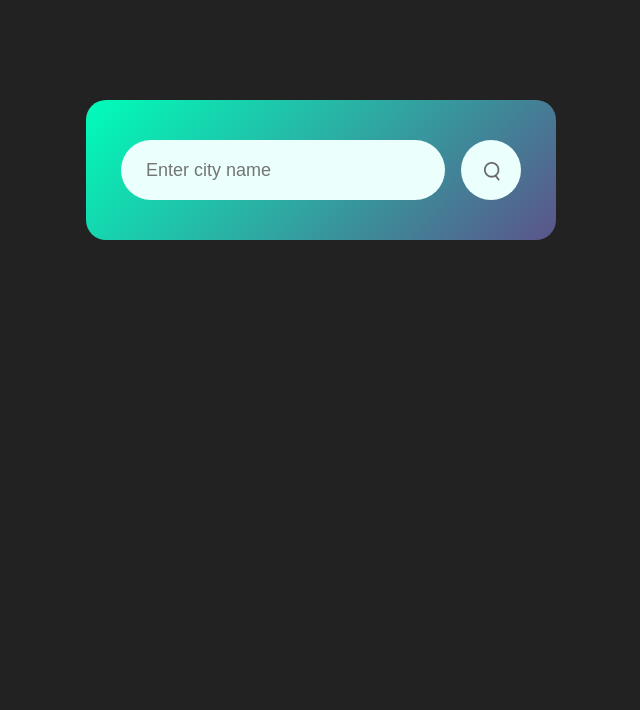
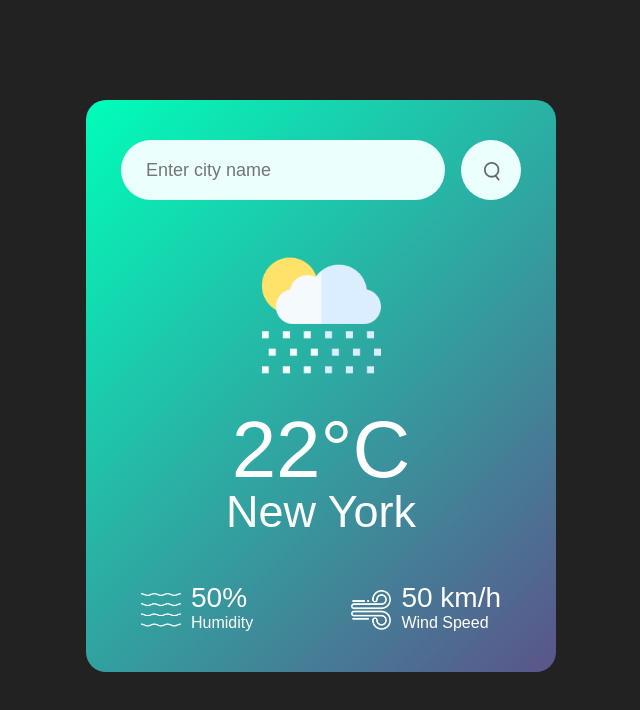
Before and after one commit to singla-ria11/javascript-projects, a plain HTML site: page Weather App/index.html in a window 1280 px wide. Shown: the whole page, without its empty margins (319-959 px from the left). Drawn offline with Linux system fonts and the light colour scheme.

Commit message:
Add weather section

```diff
--- a/Weather App/index.html
+++ b/Weather App/index.html
@@ -12,6 +12,27 @@
             <input type="text" placeholder="Enter city name" spellcheck="false">
             <button><img src="images/search.png" alt=""></button>
         </div>
+        <div class="weather">
+            <img src="./images/rain.png" class="weather-icon">
+            <h1 class="temp">22°C</h1>
+            <h2 class="city">New York</h2>
+            <div class="details">
+                <div class="col">
+                    <img src="./images/humidity.png">
+                    <div>
+                        <p class="humidity">50%</p>
+                        <p>Humidity</p>
+                    </div>
+                </div>
+                <div class="col">
+                    <img src="./images/wind.png">
+                    <div>
+                        <p class="wind">50 km/h</p>
+                        <p>Wind Speed</p>
+                    </div>
+                </div>
+            </div>
+        </div>
     </div>
 
 </body>
--- a/Weather App/style.css
+++ b/Weather App/style.css
@@ -57,3 +57,38 @@ body{
     left: 38%;
     width: 16px;
 }
+
+
+.weather-icon{
+    width: 170px;
+    margin-top: 30px;
+}
+.weather h1{
+    font-size: 80px;
+    font-weight: 500;
+}
+.weather h2{
+    font-size: 45px;
+    font-weight: 400;
+    margin-top: -10px;
+}
+.details{
+    display: flex;
+    align-items: center;
+    justify-content: space-between;
+    padding: 0 20px;
+    margin-top: 50px;
+}
+.col{
+    display: flex;
+    align-items: center;
+    text-align: left;
+}
+.col img{
+    width: 40px;
+    margin-right: 10px;
+}
+.humidity, .wind{
+    font-size: 28px;
+     margin-top: -6px;
+}
```
